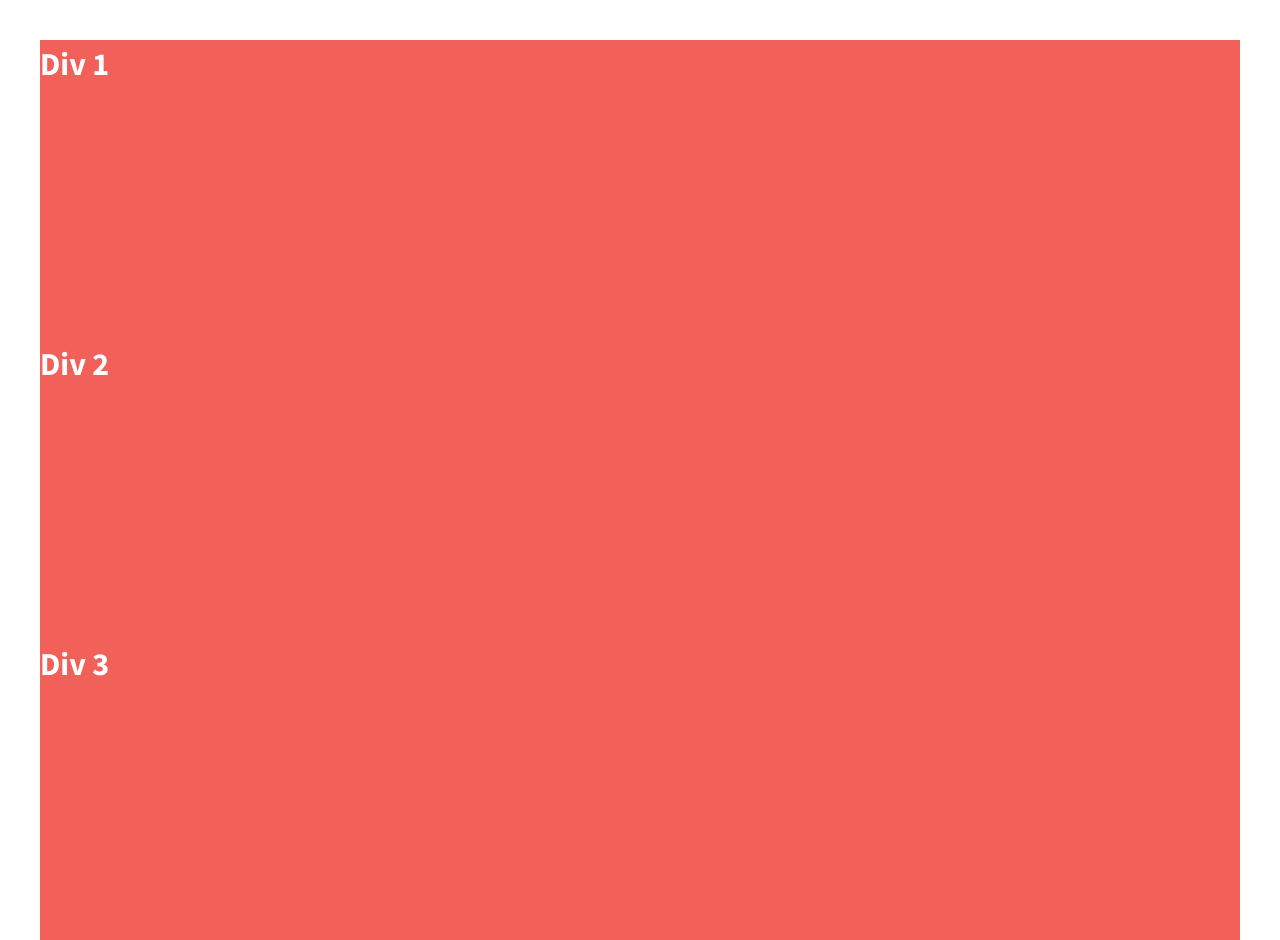
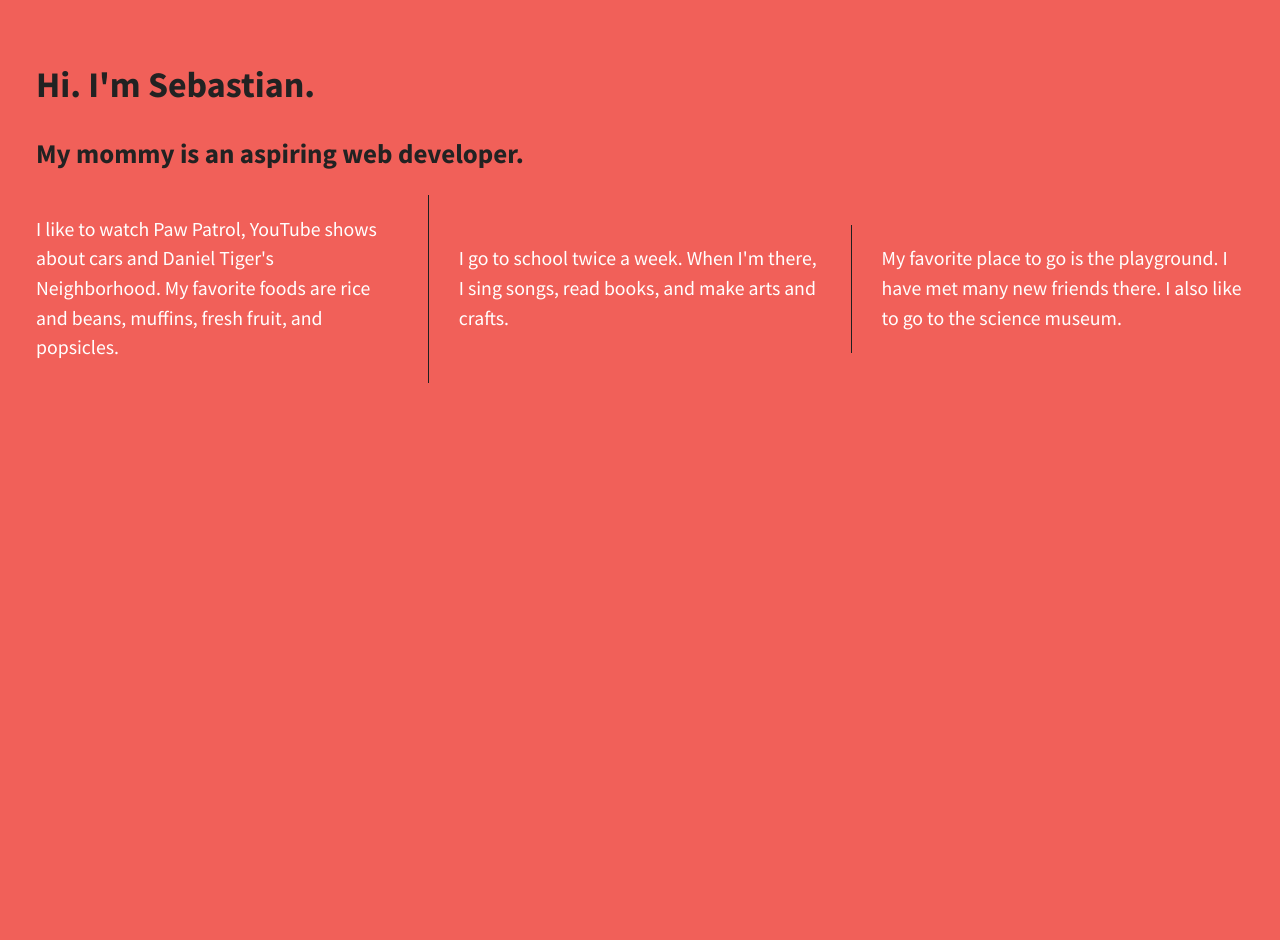
Before and after one commit to mreadv/206-divs-flexbox-center, a plain HTML site: page index.html in a window 1280 px wide. After the commit the page ends 872 px from the top, so only its background shows below. Drawn offline with nearby package versions, Linux system fonts and the light colour scheme.

Commit message:
Added p tags to index.html and fixed spacing

```diff
--- a/css/main.css
+++ b/css/main.css
@@ -97,30 +97,38 @@ textarea {
 
 
 html {
-  background-color: #fff;
+  background-color: #f16059;
   height: 100%;
+  width: 100%;
 }
 
 body {
   font-family: 'Source Sans Pro', sans-serif;
   padding: 2em;
-  font-size: 1.25em;
+  font-size: 1.125em;
   height: 100%;
 }
 
 .wrapper {
   /*add display:flex and set justify-content to space-between*/
-  font-weight: 700;
+  display: flex;
+  flex-flow: row wrap;
+  justify-content: space-between;
+  align-items: center;
+
 }
 
 .div-1, .div-2, .div-3 {
   /*give the divs a width of 30%, add display:flex, set justify-content and align-items to center*/
+  display: flex;
+  align-items: center;
+  justify-content: center;
   color: #fff;
   line-height: 1.5em;
-  font-size: 1.6em;
-  background-color: #f16059;
-  height: 300px;
+  font-size: 1.1em;
+  height: auto;
 }
+
 
 
 
@@ -205,6 +213,17 @@ body {
    Modify as content requires.
    ========================================================================== */
 
+@media all and (min-width: 1200px) {
+    .div-1, .div-2, .div-3 {
+    flex-basis: 30%;
+    }
+
+    .div-1, .div-2 {
+    border-right: .5px solid rgb(31, 31, 31);
+    padding-right: 30px;
+    }
+}
+
 @media print,
        (-webkit-min-device-pixel-ratio: 1.25),
        (min-resolution: 1.25dppx),
--- a/index.html
+++ b/index.html
@@ -1,5 +1,6 @@
 <!doctype html>
 <html class="no-js" lang="">
+
 <head>
     <meta charset="utf-8">
     <meta http-equiv="x-ua-compatible" content="ie=edge">
@@ -16,20 +17,25 @@
     <link href='http://fonts.googleapis.com/css?family=Lora:700' rel='stylesheet' type='text/css'>
     <link href='http://fonts.googleapis.com/css?family=Source+Sans+Pro:400,700' rel='stylesheet' type='text/css'>
 </head>
+
 <body>
     <!--[if lt IE 8]>
             <p class="browserupgrade">You are using an <strong>outdated</strong> browser. Please <a href="http://browsehappy.com/">upgrade your browser</a> to improve your experience.</p>
         <![endif]-->
 
+    <h1>Hi. I'm Sebastian.</h1>
+    <h2>My mommy is an aspiring web developer.</h2>
     <section class="wrapper">
         <div class="div-1">
-                Div 1
+            <p>I like to watch Paw Patrol, YouTube shows about cars and Daniel Tiger's Neighborhood. My favorite foods are rice
+                and beans, muffins, fresh fruit, and popsicles.</p>
         </div>
         <div class="div-2">
-                Div 2
+            <p>I go to school twice a week. When I'm there, I sing songs, read books, and make arts and crafts.</p>
         </div>
         <div class="div-3">
-                Div 3
+            <p>My favorite place to go is the playground. I have met many new friends there. I also like to go to the science
+                museum.</p>
         </div>
     </section>
 
@@ -40,12 +46,15 @@
 
     <!-- Google Analytics: change UA-XXXXX-X to be your site's ID. -->
     <script>
-            (function(b,o,i,l,e,r){b.GoogleAnalyticsObject=l;b[l]||(b[l]=
-            function(){(b[l].q=b[l].q||[]).push(arguments)});b[l].l=+new Date;
-            e=o.createElement(i);r=o.getElementsByTagName(i)[0];
-            e.src='https://www.google-analytics.com/analytics.js';
-            r.parentNode.insertBefore(e,r)}(window,document,'script','ga'));
-            ga('create','UA-XXXXX-X','auto');ga('send','pageview');
+            (function (b, o, i, l, e, r) {
+                b.GoogleAnalyticsObject = l; b[l] || (b[l] =
+                    function () { (b[l].q = b[l].q || []).push(arguments) }); b[l].l = +new Date;
+                e = o.createElement(i); r = o.getElementsByTagName(i)[0];
+                e.src = 'https://www.google-analytics.com/analytics.js';
+                r.parentNode.insertBefore(e, r)
+            }(window, document, 'script', 'ga'));
+        ga('create', 'UA-XXXXX-X', 'auto'); ga('send', 'pageview');
     </script>
 </body>
+
 </html>
```
Also changed, not shown: 1 other file. Lines whose indentation alone changed are shown as unchanged.
